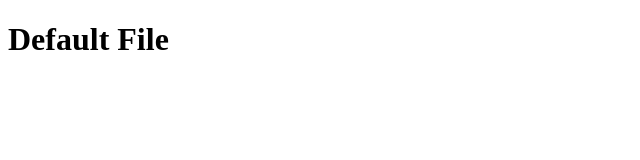
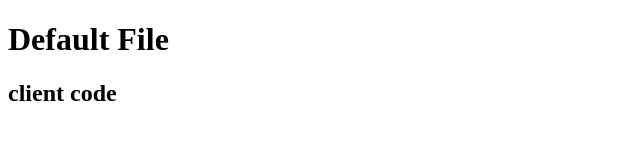
Before and after one commit to p00jitha/Client-files, a plain HTML site: page default.html in a window 1280 px wide. Shown: the whole page, without its empty margins (0-640 px from the left). Drawn offline with Linux system fonts and the light colour scheme.

Commit message:
client files

```diff
--- a/default.html
+++ b/default.html
@@ -7,5 +7,6 @@
 </head>
 <body>
     <h1>Default File</h1>
+    <h2>client code</h2>
 </body>
 </html>
```
